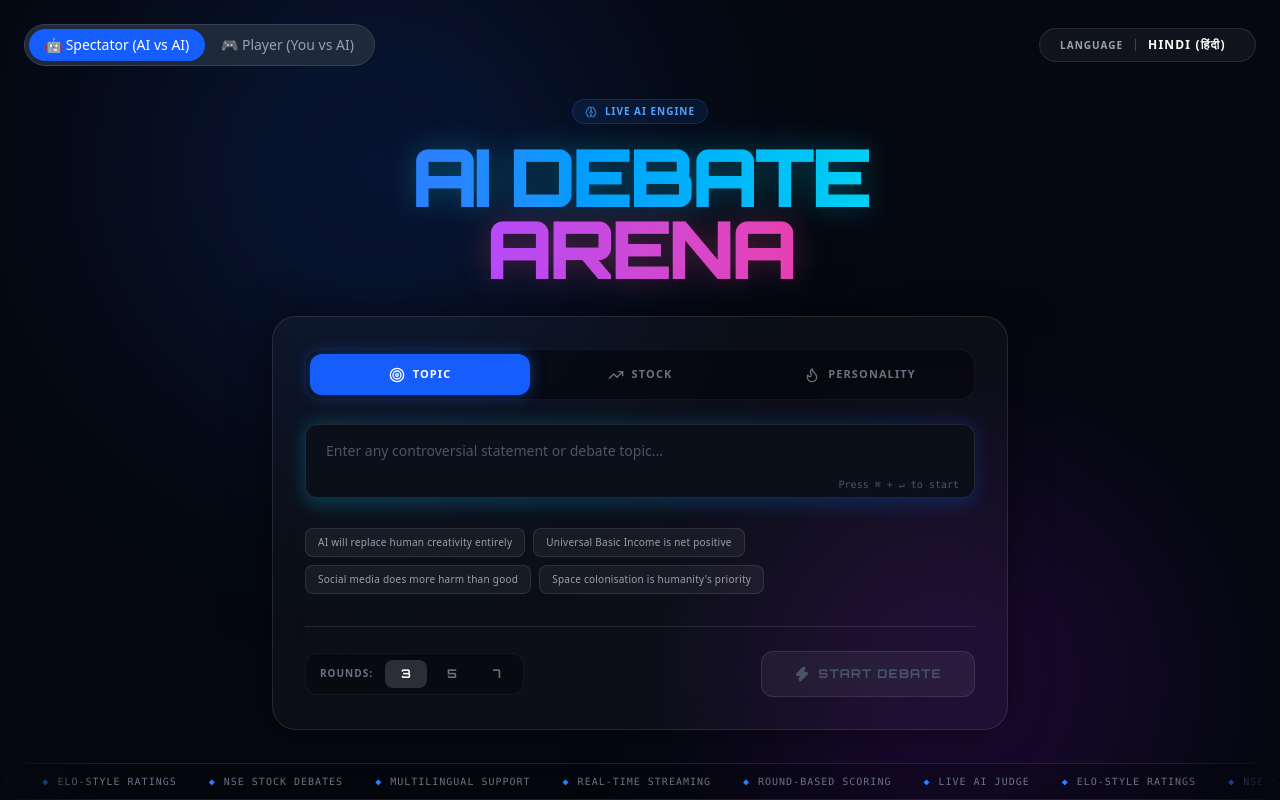
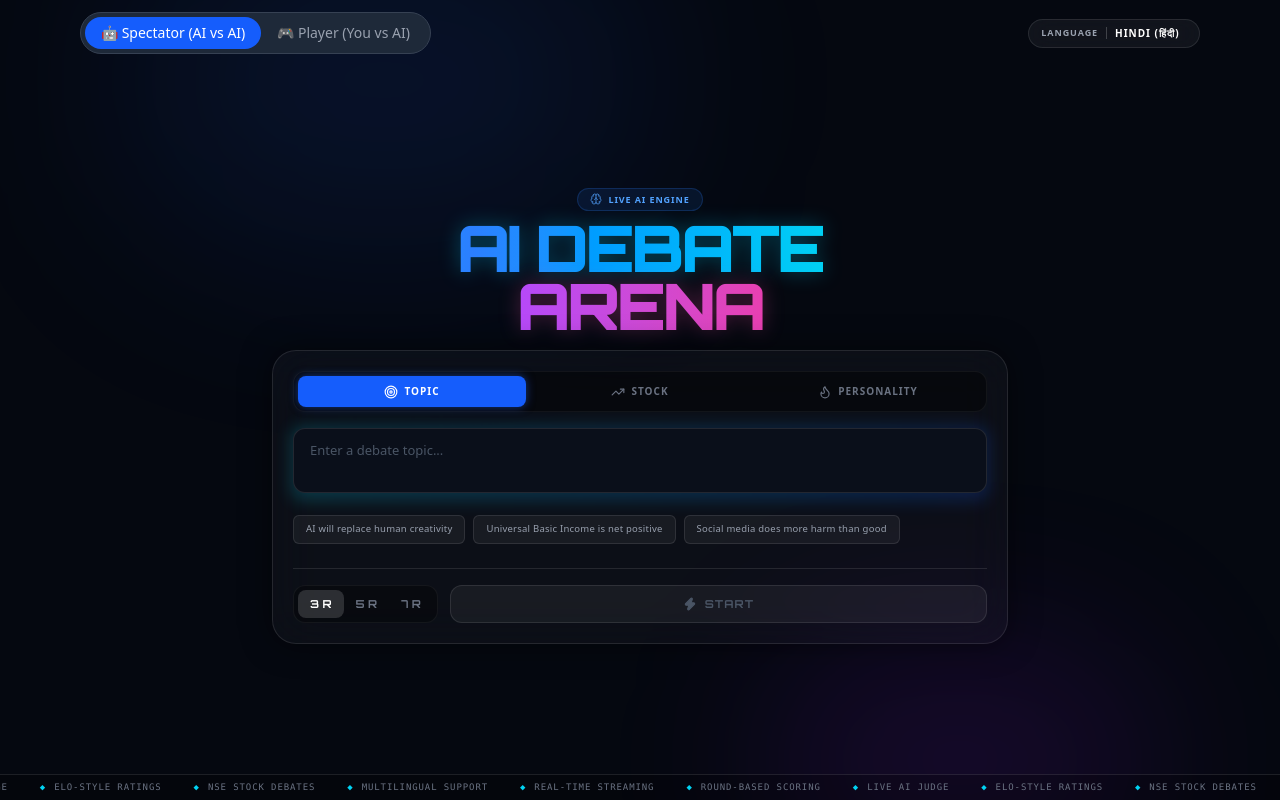
Before and after one commit to pinak9999/ai-debate-arena, a Next.js app: page / in a window 1280 px wide. Built offline with nearby package versions, Linux system fonts and the light colour scheme.

Commit message:
Update project

```diff
--- a/components/HeroSection.tsx
+++ b/components/HeroSection.tsx
@@ -17,12 +17,11 @@ interface HeroSectionProps {
 
 const EXAMPLES = {
   topic: [
-    'AI will replace human creativity entirely',
+    'AI will replace human creativity',
     'Universal Basic Income is net positive',
     'Social media does more harm than good',
-    'Space colonisation is humanity\'s priority',
   ],
-  stock: ['SUZLON.NS', 'TATAMOTORS.NS', 'RELIANCE.NS', 'IRFC.NS', 'ZOMATO.NS'],
+  stock: ['SUZLON.NS', 'TATAMOTORS.NS', 'RELIANCE.NS', 'IRFC.NS'],
   personality: [
     'Should the death penalty be abolished?',
     'Is capitalism the best economic system?',
@@ -37,12 +36,12 @@ const TICKER_ITEMS = [
 
 const containerVariants: Variants = {
   hidden: { opacity: 0 },
-  visible: { opacity: 1, transition: { staggerChildren: 0.1 } },
+  visible: { opacity: 1, transition: { staggerChildren: 0.05 } },
 };
 
 const itemVariants: Variants = {
-  hidden: { opacity: 0, y: 20 },
-  visible: { opacity: 1, y: 0, transition: { duration: 0.5, ease: 'easeOut' } },
+  hidden: { opacity: 0, y: 15 },
+  visible: { opacity: 1, y: 0, transition: { duration: 0.4, ease: 'easeOut' } },
 };
 
 export default function HeroSection({ onStart, mode, setMode, selectedLang, setSelectedLang, disabled }: HeroSectionProps) {
@@ -70,19 +69,18 @@ export default function HeroSection({ onStart, mode, setMode, selectedLang, setS
 
   // Theme dynamic colors
   const themeColors = isStock
-    ? { glow: 'from-emerald-400 to-teal-600', border: 'border-emerald-500/50', bg: 'bg-emerald-500', shadow: 'shadow-[0_0_20px_rgba(52,211,153,0.3)]' }
+    ? { glow: 'from-emerald-400 to-teal-600', border: 'border-emerald-500/50', bg: 'bg-emerald-500', text: 'text-emerald-400', shadow: 'shadow-[0_0_20px_rgba(52,211,153,0.2)]' }
     : isPersonality
-    ? { glow: 'from-amber-400 to-orange-600', border: 'border-amber-500/50', bg: 'bg-amber-500', shadow: 'shadow-[0_0_20px_rgba(245,158,11,0.3)]' }
-    : { glow: 'from-cyan-400 to-blue-600', border: 'border-cyan-500/50', bg: 'bg-blue-600', shadow: 'shadow-[0_0_20px_rgba(0,212,255,0.3)]' };
+    ? { glow: 'from-amber-400 to-orange-600', border: 'border-amber-500/50', bg: 'bg-amber-500', text: 'text-amber-400', shadow: 'shadow-[0_0_20px_rgba(245,158,11,0.2)]' }
+    : { glow: 'from-cyan-400 to-blue-600', border: 'border-cyan-500/50', bg: 'bg-blue-600', text: 'text-cyan-400', shadow: 'shadow-[0_0_20px_rgba(0,212,255,0.2)]' };
 
   return (
     <motion.div
-      className="w-full h-screen flex flex-col justify-between items-center relative z-10 overflow-hidden bg-[#050810]"
+      className="w-full h-[100dvh] flex flex-col justify-between items-center relative z-10 overflow-hidden bg-[#050810]"
       variants={containerVariants}
       initial="hidden"
       animate="visible"
     >
-      {/* ── CSS for Gradient Animation ── */}
       <style dangerouslySetInnerHTML={{__html: `
         @keyframes gradient-x {
           0%, 100% { background-position: 0% 50%; }
@@ -98,23 +96,23 @@ export default function HeroSection({ onStart, mode, setMode, selectedLang, setS
         }
       `}} />
 
-      {/* ── Background Glow Effects ── */}
+      {/* ── Background Glow ── */}
       <div className="absolute inset-0 z-0 pointer-events-none overflow-hidden">
-        <div className="absolute top-[-10%] left-[10%] w-[500px] h-[500px] bg-blue-600/20 rounded-full blur-[120px] mix-blend-screen animate-pulse" />
-        <div className="absolute bottom-[-10%] right-[10%] w-[400px] h-[400px] bg-purple-600/20 rounded-full blur-[100px] mix-blend-screen animate-pulse delay-1000" />
+        <div className="absolute top-[-10%] left-[10%] w-[40vw] h-[40vh] bg-blue-600/15 rounded-full blur-[100px] mix-blend-screen animate-pulse" />
+        <div className="absolute bottom-[-10%] right-[10%] w-[30vw] h-[30vh] bg-purple-600/15 rounded-full blur-[80px] mix-blend-screen animate-pulse delay-1000" />
       </div>
 
-      {/* ── Top Bar (Spectator & Language) ── */}
-      <motion.div variants={itemVariants} className="w-full max-w-7xl flex items-center justify-between z-20 px-6 pt-6">
+      {/* ── Top Bar ── */}
+      <motion.div variants={itemVariants} className="w-full max-w-6xl flex items-center justify-between z-20 px-4 pt-3 pb-1">
         <ModeToggle mode={mode} setMode={setMode} disabled={disabled} />
 
-        <div className="flex items-center gap-3 bg-white/5 border border-white/10 rounded-full px-5 py-2 backdrop-blur-md">
-          <span className="text-[10px] font-bold text-gray-400 uppercase tracking-widest hidden sm:block">Language</span>
+        <div className="flex items-center gap-2 bg-white/5 border border-white/10 rounded-full px-3 py-1.5 backdrop-blur-md">
+          <span className="text-[9px] font-bold text-gray-400 uppercase tracking-widest hidden sm:block">Language</span>
           <div className="h-3 w-px bg-white/20 hidden sm:block" />
           <select
             value={selectedLang}
             onChange={(e) => setSelectedLang(e.target.value as DebateLanguage)}
-            className="bg-transparent text-white text-xs uppercase tracking-widest cursor-pointer outline-none font-bold appearance-none"
+            className="bg-transparent text-white text-[10px] uppercase tracking-widest cursor-pointer outline-none font-bold appearance-none"
           >
             <option value="English" className="bg-[#0a0f1a]">ENGLISH</option>
             <option value="Hindi" className="bg-[#0a0f1a]">HINDI (हिंदी)</option>
@@ -130,83 +128,78 @@ export default function HeroSection({ onStart, mode, setMode, selectedLang, setS
         </div>
       </motion.div>
 
-      {/* ── Main Hero Content ── */}
-      <div className="w-full max-w-3xl flex flex-col items-center justify-center z-10 flex-1 px-4">
+      {/* ── Main Content ── */}
+      <div className="w-full max-w-3xl flex flex-col items-center justify-center z-10 flex-1 px-4 py-2">
 
         {/* Title */}
-        <motion.div variants={itemVariants} className="text-center mb-8">
-          <span className="inline-flex items-center gap-2 px-3 py-1 rounded-full bg-blue-500/10 text-blue-400 text-[10px] font-bold tracking-widest uppercase border border-blue-500/20 mb-4">
+        <motion.div variants={itemVariants} className="text-center mb-4">
+          <span className="inline-flex items-center gap-1.5 px-3 py-1 rounded-full bg-blue-500/10 text-blue-400 text-[9px] font-bold tracking-widest uppercase border border-blue-500/20 mb-2">
             <Brain className="w-3 h-3 animate-pulse" /> Live AI Engine
           </span>
-          <h1 className="font-orbitron font-black uppercase leading-[0.9] tracking-tighter text-[clamp(40px,8vw,80px)]">
-            <span className="text-transparent bg-clip-text bg-gradient-to-r from-cyan-400 via-blue-500 to-cyan-400 animate-gradient-x block drop-shadow-[0_0_15px_rgba(0,212,255,0.3)]">
+          <h1 className="font-orbitron font-black uppercase leading-[0.9] tracking-tighter text-[clamp(36px,6vw,64px)]">
+            <span className="text-transparent bg-clip-text bg-gradient-to-r from-cyan-400 via-blue-500 to-cyan-400 animate-gradient-x block drop-shadow-[0_0_10px_rgba(0,212,255,0.3)]">
               AI DEBATE
             </span>
-            <span className="text-transparent bg-clip-text bg-gradient-to-r from-pink-500 via-purple-500 to-pink-500 animate-gradient-x block drop-shadow-[0_0_15px_rgba(236,72,153,0.3)]">
+            <span className="text-transparent bg-clip-text bg-gradient-to-r from-pink-500 via-purple-500 to-pink-500 animate-gradient-x block drop-shadow-[0_0_10px_rgba(236,72,153,0.3)]">
               ARENA
             </span>
           </h1>
         </motion.div>
 
-        {/* ── Ultra Clean Cyberpunk Card ── */}
+        {/* ── Compact Card ── */}
         <motion.div variants={itemVariants} className="w-full">
-          <div className="relative bg-white/[0.03] border border-white/10 rounded-[24px] p-6 md:p-8 backdrop-blur-xl shadow-[0_0_40px_rgba(0,0,0,0.5)]">
+          <div className="relative bg-white/[0.03] border border-white/10 rounded-3xl p-5 backdrop-blur-xl shadow-[0_0_30px_rgba(0,0,0,0.5)]">
 
-            {/* Subject Tabs */}
-            <div className="flex p-1 bg-black/40 border border-white/5 rounded-2xl mb-6">
+            {/* Tabs */}
+            <div className="flex p-1 bg-black/40 border border-white/5 rounded-xl mb-4">
               <button
                 onClick={() => { setSubject('topic'); setTopic(''); }}
-                className={`flex-1 flex items-center justify-center gap-2 py-3 rounded-xl text-[11px] font-bold tracking-widest uppercase transition-all ${
-                  subject === 'topic' ? 'bg-blue-600 text-white shadow-[0_0_15px_rgba(37,99,235,0.5)]' : 'text-gray-500 hover:text-gray-300'
+                className={`flex-1 flex items-center justify-center gap-1.5 py-2 rounded-lg text-[10px] font-bold tracking-widest uppercase transition-all ${
+                  subject === 'topic' ? 'bg-blue-600 text-white shadow-[0_0_10px_rgba(37,99,235,0.5)]' : 'text-gray-500 hover:text-gray-300'
                 }`}
               >
-                <Target className="w-4 h-4" /> Topic
+                <Target className="w-3.5 h-3.5" /> Topic
               </button>
               <button
                 onClick={() => { setSubject('stock'); setTopic(''); }}
-                className={`flex-1 flex items-center justify-center gap-2 py-3 rounded-xl text-[11px] font-bold tracking-widest uppercase transition-all ${
-                  isStock ? 'bg-emerald-500 text-white shadow-[0_0_15px_rgba(16,185,129,0.5)]' : 'text-gray-500 hover:text-gray-300'
+                className={`flex-1 flex items-center justify-center gap-1.5 py-2 rounded-lg text-[10px] font-bold tracking-widest uppercase transition-all ${
+                  isStock ? 'bg-emerald-500 text-white shadow-[0_0_10px_rgba(16,185,129,0.5)]' : 'text-gray-500 hover:text-gray-300'
                 }`}
               >
-                <TrendingUp className="w-4 h-4" /> Stock
+                <TrendingUp className="w-3.5 h-3.5" /> Stock
               </button>
               <button
                 onClick={() => { setSubject('personality'); setTopic(''); }}
-                className={`flex-1 flex items-center justify-center gap-2 py-3 rounded-xl text-[11px] font-bold tracking-widest uppercase transition-all ${
-                  isPersonality ? 'bg-amber-500 text-white shadow-[0_0_15px_rgba(245,158,11,0.5)]' : 'text-gray-500 hover:text-gray-300'
+                className={`flex-1 flex items-center justify-center gap-1.5 py-2 rounded-lg text-[10px] font-bold tracking-widest uppercase transition-all ${
+                  isPersonality ? 'bg-amber-500 text-white shadow-[0_0_10px_rgba(245,158,11,0.5)]' : 'text-gray-500 hover:text-gray-300'
                 }`}
               >
-                <Flame className="w-4 h-4" /> Personality
+                <Flame className="w-3.5 h-3.5" /> Personality
               </button>
             </div>
 
-            {/* Input Area */}
-            <div className="mb-6 relative group">
-              <div className={`absolute -inset-0.5 bg-gradient-to-r ${themeColors.glow} rounded-2xl blur opacity-20 group-hover:opacity-40 transition duration-500`} />
+            {/* Input */}
+            <div className="mb-4 relative group">
+              <div className={`absolute -inset-0.5 bg-gradient-to-r ${themeColors.glow} rounded-xl blur opacity-20 group-hover:opacity-40 transition duration-500`} />
               <textarea
                 ref={textareaRef}
                 value={topic}
                 onChange={(e) => setTopic(isStock ? e.target.value.toUpperCase() : e.target.value)}
                 onKeyDown={handleKeyDown}
-                placeholder={isStock ? 'e.g. SUZLON.NS (Add .NS for NSE)' : isPersonality ? 'Enter a philosophical or ethical topic...' : 'Enter any controversial statement or debate topic...'}
+                placeholder={isStock ? 'e.g. SUZLON.NS (Add .NS for NSE)' : isPersonality ? 'Enter a philosophical topic...' : 'Enter a debate topic...'}
                 rows={isStock ? 1 : 2}
-                className={`relative w-full bg-[#0a0f1a] border border-white/10 rounded-xl px-5 py-4 text-white placeholder-gray-600 text-sm outline-none resize-none transition-all duration-300 focus:${themeColors.border}`}
+                className={`relative w-full bg-[#0a0f1a] border border-white/10 rounded-xl px-4 py-3 text-white placeholder-gray-600 text-[13px] outline-none resize-none transition-all duration-300 focus:${themeColors.border}`}
               />
-              {!isStock && (
-                <div className="absolute bottom-3 right-4 text-[10px] text-gray-600 font-mono hidden sm:block">
-                  Press ⌘ + ↵ to start
-                </div>
-              )}
             </div>
 
-            {/* Quick Examples */}
-            <div className="mb-8">
-              <div className="flex flex-wrap gap-2">
+            {/* Quick Examples (Single Line Horizontal Scroll for compactness) */}
+            <div className="mb-5 overflow-x-auto whitespace-nowrap pb-1 scrollbar-hide">
+              <div className="flex gap-2">
                 {examples.map((t) => (
                   <button
                     key={t}
                     onClick={() => setTopic(t)}
-                    className="text-[10px] px-3 py-1.5 rounded-lg border border-white/10 bg-white/5 text-gray-400 hover:bg-white/10 hover:text-white transition-all cursor-pointer font-medium tracking-wide"
+                    className="inline-block text-[9.5px] px-3 py-1.5 rounded-md border border-white/10 bg-white/5 text-gray-400 hover:bg-white/10 hover:text-white transition-all cursor-pointer font-medium tracking-wide"
                   >
                     {t}
                   </button>
@@ -214,27 +207,24 @@ export default function HeroSection({ onStart, mode, setMode, selectedLang, setS
               </div>
             </div>
 
-            {/* Footer: Rounds + Start Button */}
-            <div className="flex flex-col sm:flex-row items-center justify-between gap-4 pt-6 border-t border-white/10">
+            {/* Footer: Rounds + Start Button Side-by-side */}
+            <div className="flex items-center justify-between gap-3 pt-4 border-t border-white/10">
 
               {/* Rounds */}
-              <div className="flex items-center gap-3 w-full sm:w-auto bg-black/30 p-1.5 rounded-xl border border-white/5">
-                <span className="text-[10px] font-bold text-gray-500 uppercase tracking-widest pl-2">Rounds:</span>
-                <div className="flex gap-1">
+              <div className="flex items-center bg-black/30 p-1 rounded-xl border border-white/5">
                 {([3, 5, 7] as const).map((r) => (
                   <button
                     key={r}
                     onClick={() => setRounds(r)}
-                      className={`px-4 py-1.5 rounded-lg text-xs font-bold font-orbitron transition-all ${
+                    className={`px-3 py-1.5 rounded-lg text-[11px] font-bold font-orbitron transition-all ${
                       rounds === r
                         ? 'bg-white/15 text-white'
                         : 'text-gray-500 hover:text-gray-300'
                     }`}
                   >
-                      {r}
+                    {r} R
                   </button>
                 ))}
-                </div>
               </div>
 
               {/* Start Button */}
@@ -243,7 +233,7 @@ export default function HeroSection({ onStart, mode, setMode, selectedLang, setS
                 disabled={!canStart}
                 whileHover={canStart ? { scale: 1.02 } : {}}
                 whileTap={canStart ? { scale: 0.98 } : {}}
-                className={`w-full sm:w-auto px-8 py-3.5 rounded-xl font-orbitron font-bold text-xs tracking-widest uppercase flex items-center justify-center gap-2 transition-all duration-300 ${
+                className={`flex-1 py-2.5 rounded-xl font-orbitron font-bold text-[11px] tracking-widest uppercase flex items-center justify-center gap-2 transition-all duration-300 ${
                   canStart
                     ? `${themeColors.bg} text-white ${themeColors.shadow} cursor-pointer`
                     : 'bg-white/5 text-gray-600 border border-white/10 cursor-not-allowed'
@@ -251,12 +241,12 @@ export default function HeroSection({ onStart, mode, setMode, selectedLang, setS
               >
                 {launching ? (
                   <span className="flex items-center gap-2 animate-pulse">
-                    <Sparkles className="w-4 h-4" /> Initializing...
+                    <Sparkles className="w-3.5 h-3.5" /> Launching...
                   </span>
                 ) : (
                   <span className="flex items-center gap-2">
-                    <Zap className="w-4 h-4 fill-current" />
-                    {isStock ? 'Launch War-Room' : 'Start Debate'}
+                    <Zap className="w-3.5 h-3.5 fill-current" />
+                    {isStock ? 'War-Room' : 'Start'}
                   </span>
                 )}
               </motion.button>
@@ -267,17 +257,22 @@ export default function HeroSection({ onStart, mode, setMode, selectedLang, setS
 
       </div>
 
-      {/* ── Marquee Ticker Tape at Bottom ── */}
-      <motion.div variants={itemVariants} className="w-full overflow-hidden border-t border-b border-white/10 py-2.5 relative z-10 bg-black/20 [mask-image:linear-gradient(90deg,transparent,#000_8%,#000_92%,transparent)]">
+      {/* ── Ticker Tape ── */}
+      <motion.div variants={itemVariants} className="w-full overflow-hidden border-t border-white/10 py-1.5 relative z-10 bg-black/20">
         <div className="flex w-max gap-8 animate-[marquee_20s_linear_infinite]">
           {[...TICKER_ITEMS, ...TICKER_ITEMS, ...TICKER_ITEMS].map((item, idx) => (
-            <span key={idx} className="font-mono text-[10px] tracking-widest uppercase text-gray-500 whitespace-nowrap flex items-center gap-2">
-              <b className="text-blue-500">◆</b> {item}
+            <span key={idx} className="font-mono text-[9px] tracking-widest uppercase text-gray-500 whitespace-nowrap flex items-center gap-2">
+              <b className={themeColors.text}>◆</b> {item}
             </span>
           ))}
         </div>
       </motion.div>
 
+      {/* Hide scrollbar utility for examples */}
+      <style dangerouslySetInnerHTML={{__html: `
+        .scrollbar-hide::-webkit-scrollbar { display: none; }
+        .scrollbar-hide { -ms-overflow-style: none; scrollbar-width: none; }
+      `}} />
     </motion.div>
   );
 }
```
Lines whose indentation alone changed are shown as unchanged.
